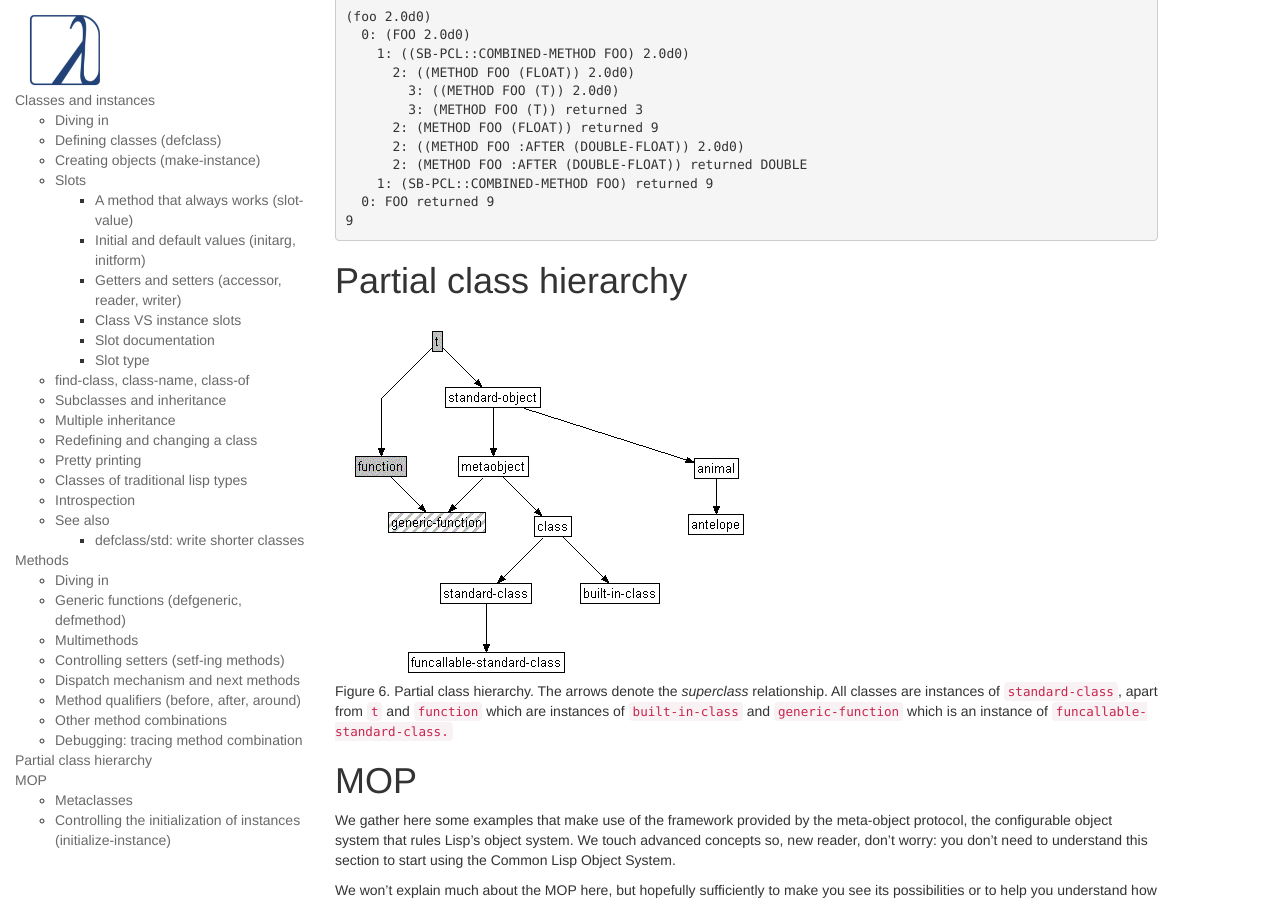
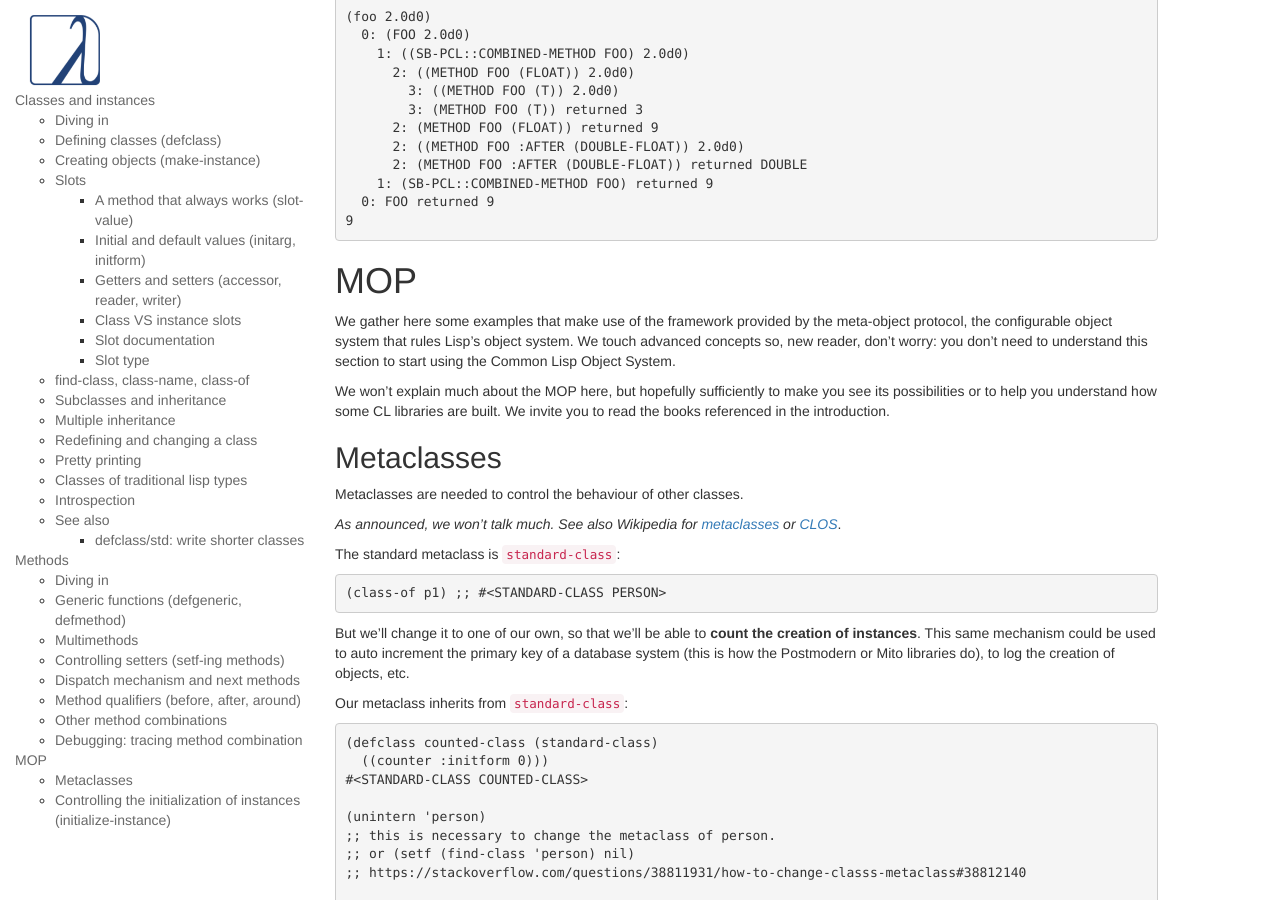
Before and after one commit to LispCookbook/cl-cookbook, a Jekyll site: the page built from clos.md, in a window 1280 px wide and 900 px high, scrolled down 21445 px. Built offline with Jekyll 4.4.1, drawn with Linux system fonts in a browser that asks for light colours.

Commit message:
clos - rm "partial class hierarchy" old figures
sorry

```diff
--- a/clos.md
+++ b/clos.md
@@ -1437,36 +1437,6 @@ Let's trace it:
 ~~~
 
 
-# Partial class hierarchy
-
-| <a id="figure-6" name="figure-6">![Partial class hierarchy.](assets/clos/images/fig-6.gif) |
-| Figure 6. Partial class hierarchy. The arrows denote the <cite>superclass</cite> relationship. All classes are instances of `standard-class`, apart from `t` and `function` which are instances of `built-in-class` and `generic-function` which is an instance of `funcallable-standard-class.` |
-
-[section-1]: #1-introduction
-[section-2]: #2-background
-[section-21]: #21-references
-[section-22]: #22-getting-started
-[section-3]: #3-classes-and-instances
-[section-31]: #31-review---the-non-oo-approach
-[section-32]: #32-introducing-the-macro-defclass
-[section-33]: #33-classes-are-instances-too
-[section-34]: #34-you-dont-need-clos-objects-to-use-clos
-[section-35]: #35-slots
-[section-36]: #36-subclasses-and-inheritance
-[section-37]: #37-changing-a-class
-[section-38]: #38-implementation-notes-object-wrappers
-[section-4]: #4-methods
-[section-41]: #41-review---the-non-oo-approach
-[section-42]: #42-introducing-the-macro-defmethod
-[section-43]: #43-generic-functions-and-next-methods
-[section-44]: #44-in-oo-languages-the-functionality-lives-in-the-object
-[section-45]: #45-other-specializers-you-still-dont-need-clos-objects-to-use-clos
-[section-46]: #46-qualifiers-and-method-combination
-[section-47]: #47-implementation-notes-generic-function-dispatch
-[section-A]: #a-references
-[section-B]: #b-document-history
-[section-C]: #c-partial-class-hierarchy
-
 # MOP
 
 We gather here some examples that make use of the framework provided
```
Also changed, not shown: assets/clos/images/fig-4.gif (deleted), assets/clos/images/fig-5.gif (deleted), assets/clos/images/fig-6.gif (deleted).
